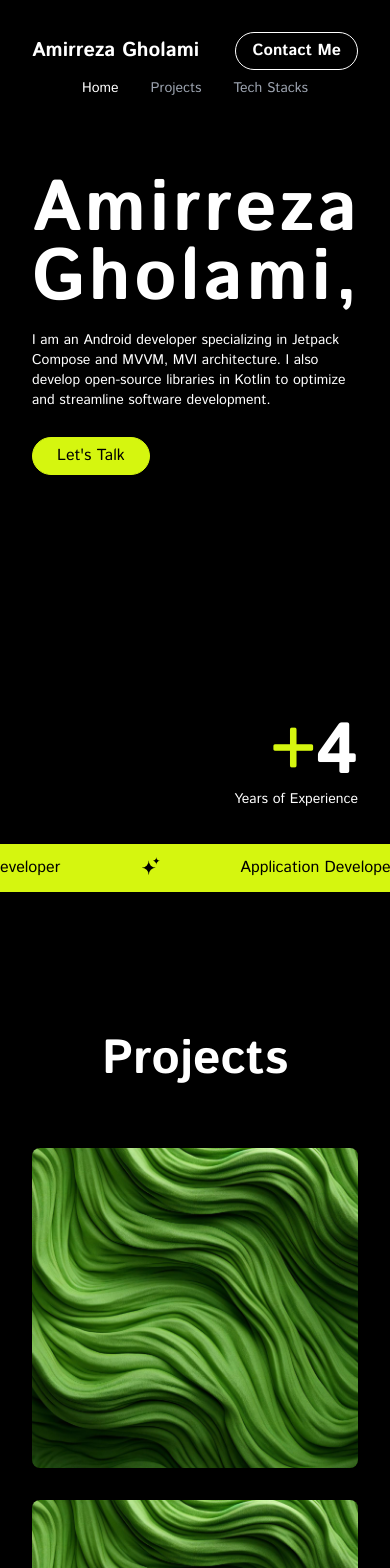
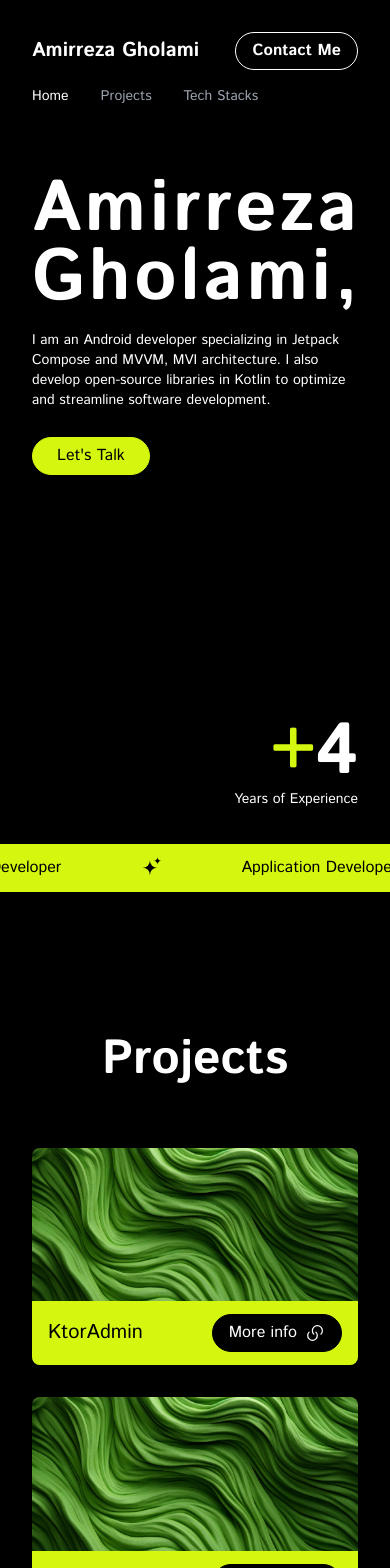
Before and after one commit to Amirroid/ResumeReactTemplate, a React (Vite) app: page / in a window 390 px wide. Shown: the top 1568 px of the page. Built offline with nearby package versions, Linux system fonts and the light colour scheme.

Commit message:
some imrovements in design

```diff
--- a/package.json
+++ b/package.json
@@ -13,6 +13,7 @@
     "deploy": "gh-pages -d dist"
   },
   "dependencies": {
+    "framer-motion": "^12.5.0",
     "react": "^19.0.0",
     "react-dom": "^19.0.0"
   },
--- a/src/components/buttons/ThirdButton.jsx
+++ b/src/components/buttons/ThirdButton.jsx
@@ -3,7 +3,7 @@ export default function ThirdButton({ children }) {
         <button className="text-white bg-black border border-1.5 rounded-full border-black px-4 py-1.5
                            cursor-pointer transition-all duration-200 ease-in-out
                            hover:text-black hover:bg-transparent active:scale-95
-                           focus:outline-none focus:ring focus:ring-white/50 select-none">
+                           focus:outline-none focus:ring focus:ring-white/50 select-none flex flex-row items-center gap-2">
             {children}
         </button>
     );
--- a/src/components/layouts/Header.jsx
+++ b/src/components/layouts/Header.jsx
@@ -15,7 +15,7 @@ export default function Header({ currentPage, onClickContactMe, onMenuClick }) {
             </SecondaryButton>
           </div>
         </div>
-        <div className="w-full md:w-auto flex justify-center mt-2 md:mt-0">
+        <div className="w-full md:w-auto flex  mt-4 md:mt-0">
           <Menu menuItems={menuItems} enabledItem={currentPage} onMenuClick={onMenuClick} />
         </div>
         <div className="hidden md:flex-1 md:flex md:justify-end">
--- a/src/components/sections/ProjectItem.jsx
+++ b/src/components/sections/ProjectItem.jsx
@@ -1,22 +1,41 @@
 import { useState } from "react";
 import ObserveEnterExit from "../anim/ObserveEnterExit";
+import ThirdButton from "../buttons/ThirdButton";
 
 export default function ProjectItem({ project }) {
     const [visible, setVisible] = useState(false);
+    const [hovered, setHovered] = useState(false);
 
     return (
         <ObserveEnterExit onEnter={() => setVisible(true)} onExit={() => setVisible(false)} threshold={.2}>
-            <img
-                src={project.image}
-                alt={project.title}
-                className={`
-                    rounded-lg w-full h-[20rem] object-cover cursor-pointer
+            <div className={`rounded-lg w-full h-[20rem]z relative cursor-pointer overflow-hidden
                     transition-all
+                    md:block
+                    flex flex-col
                     duration-500 ease-[cubic-bezier(0.4, 0.0, 0.2, 1.0)]
                     hover:scale-[1.02] hover:shadow-lg
                     ${visible ? "scale-100 blur-0 opacity-100" : "scale-90 blur-lg opacity-0"}
-                `}
-            />
+                `} onPointerEnter={() => setHovered(true)} onPointerLeave={() => setHovered(false)}>
+                <img
+                    src={project.image}
+                    alt={project.title}
+                    className="w-full h-full object-cover" />
+                <div
+                    className={`absolute bottom-0 left-0 w-full h-16 bg-primary items-center px-4 flex flex-row justify-between
+                        opacity-100 translate-y-0
+                        transition-all duration-500 ${hovered ? "lg:opacity-100 lg:translate-y-0" : "lg:opacity-0 lg:translate-y-4"}
+                    `}
+                >
+                    <h1 className="text-black text-xl font-medium">{project.title}</h1>
+                    <ThirdButton>
+                        <a href={project.link} target="_blank">More info</a>
+                        <svg width="20" height="20" viewBox="0 0 24 24" fill="none" xmlns="http://www.w3.org/2000/svg" className="stroke-current">
+                            <path d="M13.0601 10.9399C15.3101 13.1899 15.3101 16.8299 13.0601 19.0699C10.8101 21.3099 7.17009 21.3199 4.93009 19.0699C2.69009 16.8199 2.68009 13.1799 4.93009 10.9399" stroke-width="1.5" stroke-linecap="round" stroke-linejoin="round" />
+                            <path d="M10.59 13.4099C8.24996 11.0699 8.24996 7.26988 10.59 4.91988C12.93 2.56988 16.73 2.57988 19.08 4.91988C21.43 7.25988 21.42 11.0599 19.08 13.4099" stroke-width="1.5" stroke-linecap="round" stroke-linejoin="round" />
+                        </svg>
+                    </ThirdButton>
+                </div>
+            </div>
         </ObserveEnterExit>
     );
 }
--- a/src/components/sections/Projects.jsx
+++ b/src/components/sections/Projects.jsx
@@ -7,16 +7,19 @@ export default function ProjectsSection() {
             id: 1,
             title: "KtorAdmin",
             image: "images/bg.jpg",
+            link: "https://github.com/Amirroid/KtorAdmin",
         },
         {
             id: 2,
             title: "KtorAdmin",
             image: "images/bg.jpg",
+            link: "https://github.com/Amirroid/KtorAdmin",
         },
         {
             id: 3,
             title: "KtorAdmin",
             image: "images/bg.jpg",
+            link: "https://github.com/Amirroid/KtorAdmin",
         },
     ]
     return (
--- a/src/routes/home/HmePage.jsx
+++ b/src/routes/home/HmePage.jsx
@@ -7,11 +7,10 @@ import AppLayout from "../../components/layouts/app/AppLayout";
 import ProjectsSection from "../../components/sections/Projects";
 import TechStacksSection from "../../components/sections/TechStacksSections"
 import Footer from "../../components/layouts/Footer";
-import { useRef, useState } from "react";
+import { useEffect, useRef, useState } from "react";
 import ObserveEnterExit from "../../components/anim/ObserveEnterExit";
 
 export default function HomePage() {
-  const threshold = .8
   const [currentPage, setCurrentPage] = useState(0)
   const footerRef = useRef(null)
   const onClickContactMe = () => {
@@ -20,6 +19,7 @@ export default function HomePage() {
   const homeRef = useRef(null)
   const projectsRef = useRef(null)
   const techStacksRef = useRef(null)
+
   const onMenuClick = (item) => {
     const offset = 100
 
@@ -43,12 +43,35 @@ export default function HomePage() {
     }
   }
 
+  useEffect(() => {
+    const sectionRefs = [homeRef, projectsRef, techStacksRef];
+
+    const observer = new IntersectionObserver((entries) => {
+      let maxEntry = null;
+
+      entries.forEach((entry) => {
+        if (entry.isIntersecting) {
+          if (!maxEntry || entry.intersectionRect.height > maxEntry.intersectionRect.height) {
+            maxEntry = entry;
+          }
+        }
+      })
+      if (maxEntry) {
+        setCurrentPage(maxEntry.target.id.replace("-", " "));
+      }
+    }, { threshold: .01 })
+    sectionRefs.forEach((ref) => {
+      if (ref.current) observer.observe(ref.current);
+    });
+
+    return () => observer.disconnect();
+  }, []);
+
 
 
   return (
     <AppLayout>
-      <div ref={homeRef}>
-        <ObserveEnterExit threshold={threshold} onEnter={() => setCurrentPage("Home")}>
+      <div ref={homeRef} id="Home">
         <div className="relative min-h-screen">
           <BackDropImage />
           <div className="absolute top-0 justify-center items-center w-full h-full pointer-events-none md:block hidden">
@@ -58,19 +81,14 @@ export default function HomePage() {
           <MyInformationSection />
           <Header currentPage={currentPage} onClickContactMe={onClickContactMe} onMenuClick={onMenuClick} />
         </div>
-        </ObserveEnterExit>
       </div>
       <SkillsMarque />
 
-      <div ref={projectsRef}>
-        <ObserveEnterExit threshold={threshold} onEnter={() => setCurrentPage("Projects")}>
+      <div ref={projectsRef} id="Projects">
         <ProjectsSection />
-        </ObserveEnterExit>
       </div>
-      <div ref={techStacksRef}>
-        <ObserveEnterExit threshold={threshold} onEnter={() => setCurrentPage("Tech Stacks")}>
+      <div ref={techStacksRef} id="Tech-Stacks">
         <TechStacksSection />
-        </ObserveEnterExit>
       </div>
       <Footer ref={footerRef} />
     </AppLayout>
```
Also changed, not shown: 1 other file (tests, documents, lock files or other folders). Lines whose indentation alone changed are shown as unchanged.
